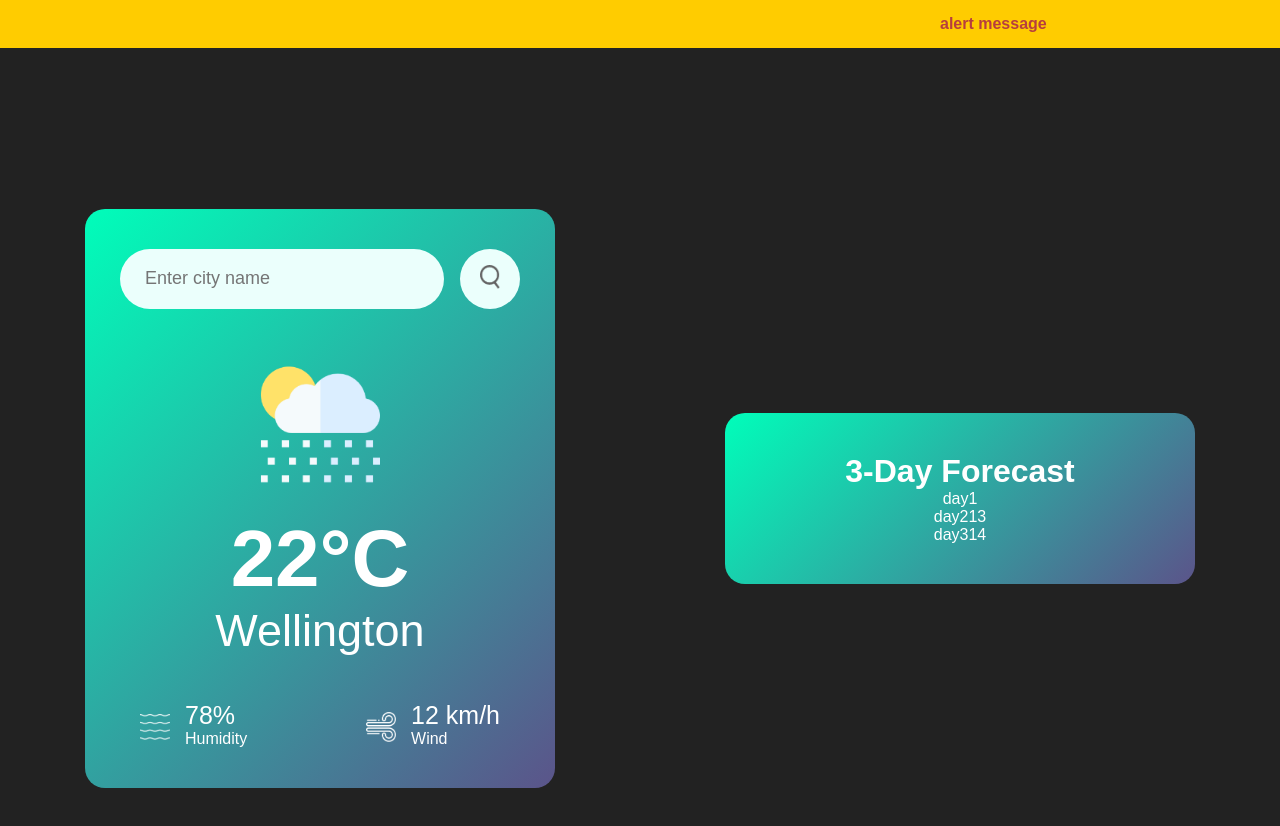
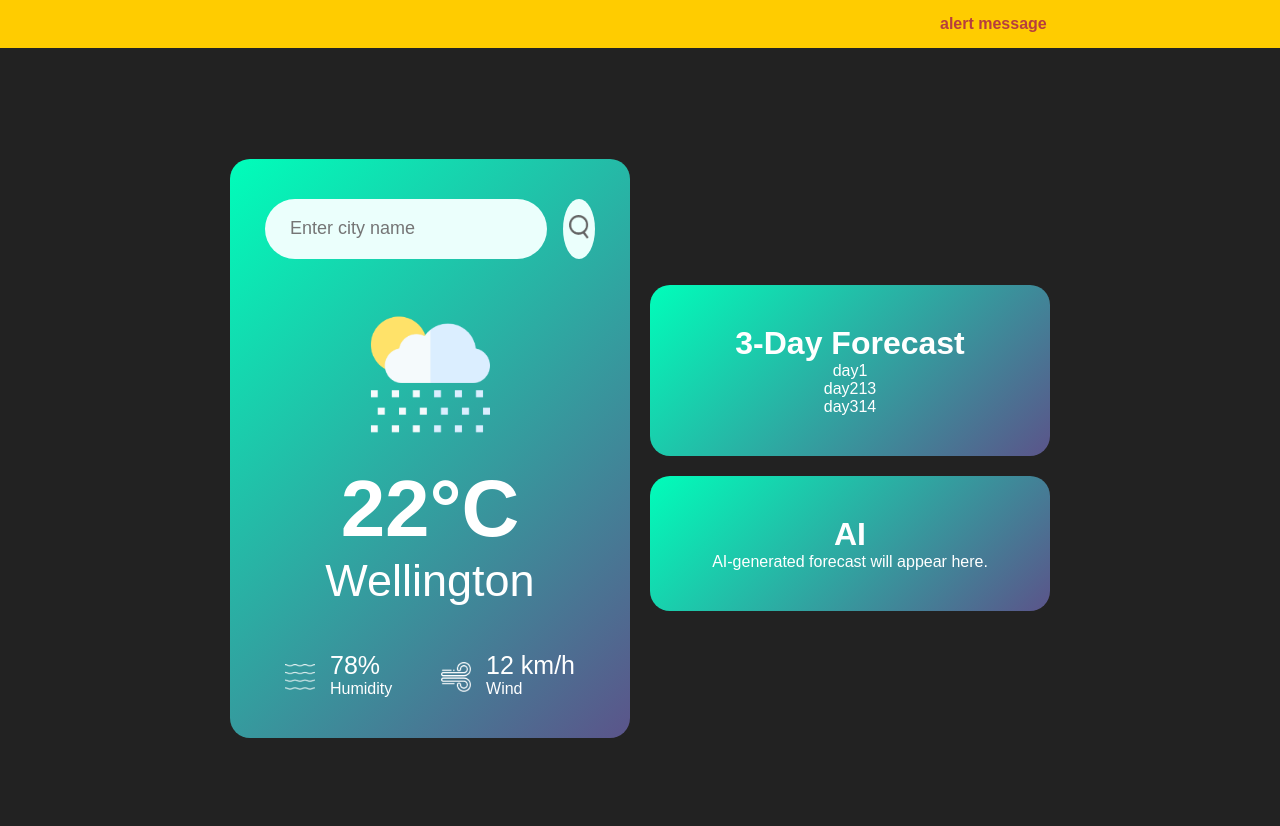
Before and after one commit to xuanwenj/weather-app-js, a website: page index.html in a window 1280 px wide. Drawn offline with Linux system fonts and the light colour scheme; no server answers.

```diff
--- a/index.html
+++ b/index.html
@@ -50,7 +50,7 @@
           </div>
         </div>
       </div>
-
+      <div class="forecast-ai">
         <div class="card">
           <div class="forecast">
             <h1>3-Day Forecast</h1>
@@ -59,6 +59,13 @@
             <p id="thirdday">day3<span class="forecast-temp">14</span></p>
           </div>
         </div>
+        <div class="card">
+          <div class="ai">
+            <h1>AI</h1>
+            <p id="ai-forecast">AI-generated forecast will appear here.</p>
+          </div>
+        </div>
+      </div>
     </div>
     <script src="script.js"></script>
   </body>
--- a/style.css
+++ b/style.css
@@ -16,14 +16,22 @@
     justify-content: center;
 }
 .card{
-    width: 90%;
-    max-width: 470px;
+    width: 400px;
+    min-width: 300px;
     background: linear-gradient(135deg, #00feba, #5b548a);
     color:#fff;
-    margin: 100px auto 0;
+    margin: 0;
     border-radius: 20px;
     padding: 40px 35px;
     text-align: center;
+    flex-shrink: 0;
+}
+
+.forecast-ai{
+    display: flex;
+    flex-direction: column;
+    gap: 20px;
+    margin-left: 20px;
 }
 .search{
     width: 100%;
```
Also changed, not shown: package.json (added, +25 -0 lines), quickstart.js (added, +23 -0 lines), 1 other file. Lines whose indentation alone changed are shown as unchanged.
